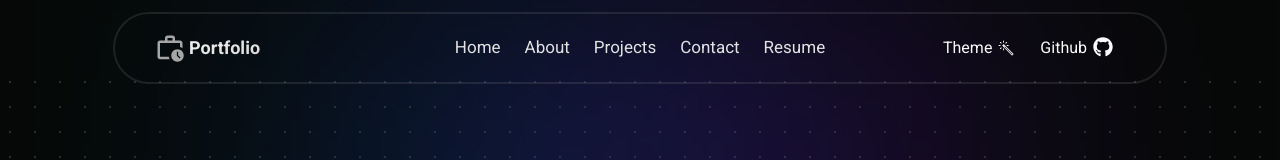
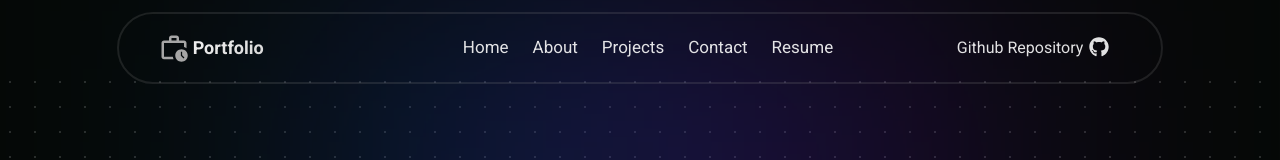
Before and after one commit to Humboorgir/portfolio-v3, a Next.js app: page / in a window 1280 px wide. Shown: the top 160 px of the page. Built offline with nearby package versions, Linux system fonts and the light colour scheme.

Commit message:
feat(Navbar): remove theme button

```diff
--- a/src/components/home/navbar/navbar.tsx
+++ b/src/components/home/navbar/navbar.tsx
@@ -39,7 +39,7 @@ const Navbar = ({ toggleOpen, links }: Props) => {
   return (
     <Container className="relative z-30 w-full md:w-fit">
       <nav
-        className="translate-y-3 rounded-full border-2 border-foreground-muted/20 px-5 md:px-10 w-full
+        className="space-x-4 translate-y-3 rounded-full border-2 border-foreground-muted/20 px-5 md:px-10 w-full
        grid grid-cols-[1fr,1fr] md:grid-cols-[1fr,3fr,1fr] py-1 md:py-3.5">
         {/* logo  */}
         <Row>
@@ -73,16 +73,11 @@ const Navbar = ({ toggleOpen, links }: Props) => {
           })}
         </ul>
 
-        {/* theme and github  */}
+        {/* github  */}
         <ul className="hidden md:flex items-center justify-end">
           <li>
-            <Button variant="ghost">
-              Theme <Theme className="text-xl ml-1" />
-            </Button>
-          </li>
-          <li>
-            <Button variant="ghost">
-              Github <Github className="text-xl ml-1.5 mb-0.5" />
+            <Button className="text-foreground/90" variant="ghost">
+              Github Repository <Github className="text-xl ml-1.5 mb-0.5" />
             </Button>
           </li>
         </ul>
```
